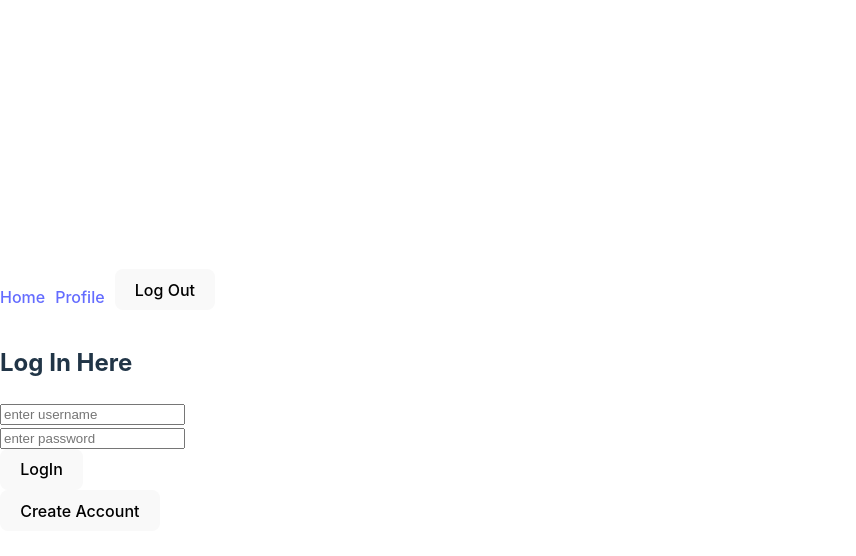
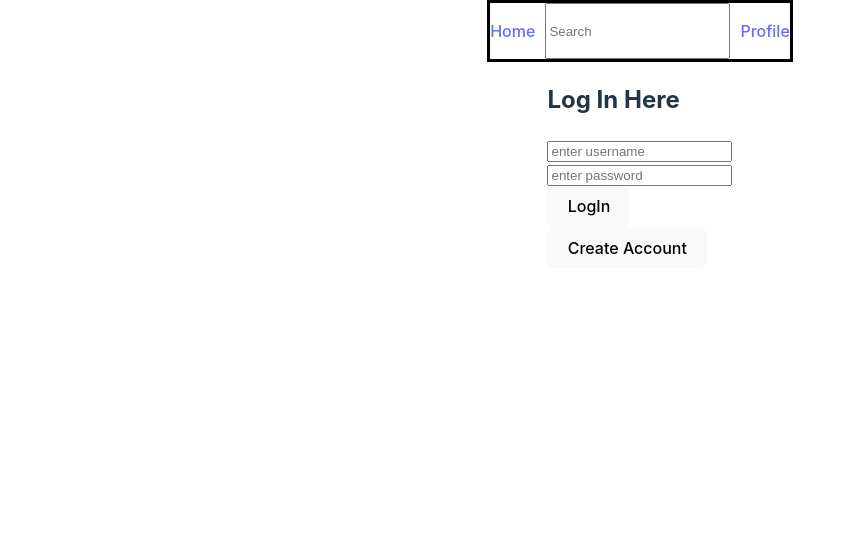
Before and after one commit to aberry520/humid-oro, a React (Vite) app in the folder frontend/humid-oro/: page /login in a window 1280 px wide. Shown: the top 556 px of the page, without its empty margins (0-856 px from the left). Built offline with nearby package versions, Linux system fonts and the light colour scheme.

Commit message:
initial css styling commit

```diff
--- a/frontend/humid-oro/src/components/Nav/NavBar.jsx
+++ b/frontend/humid-oro/src/components/Nav/NavBar.jsx
@@ -1,21 +1,29 @@
 import { Link } from "react-router-dom"
 import styled from "styled-components";
-import { LogOut } from "../LogOut";
 
 const Nav = styled.div`
     display: flex;
     gap: 10px;
+    max-width: 1000px;
+    justify-content: space-around;
+    margin: auto;
+`
+const NavBorder = styled.div`
+    border: black solid;
+    margin: 0;
 `
 
 export const NavBar = () => {
+
     return (
         <>
+        <NavBorder>
             <Nav>
                 <Link to={'/'}><p>Home</p></Link>
+                <input type="search" placeholder="Search"/>
                 <Link to={'user/'}><p>Profile</p></Link>
-                <LogOut/>
-
             </Nav>
+        </NavBorder>
         </>
     )
 }
--- a/frontend/humid-oro/src/index.css
+++ b/frontend/humid-oro/src/index.css
@@ -13,7 +13,6 @@
   -moz-osx-font-smoothing: grayscale;
   -webkit-text-size-adjust: 100%;
 }
-
 a {
   font-weight: 500;
   color: #646cff;
@@ -25,7 +24,6 @@ a:hover {
 
 body {
   margin: 0;
-  display: flex;
   place-items: center;
   min-width: 320px;
   min-height: 100vh;
--- a/frontend/humid-oro/src/routes/home.jsx
+++ b/frontend/humid-oro/src/routes/home.jsx
@@ -1,27 +1,40 @@
-import { redirect } from "react-router-dom"
+import { redirect } from "react-router-dom";
+import { Filters } from "../components/Filters";
+import { Cigars } from "../components/Cigars";
+import styled from "styled-components";
+
+const HomeDiv = styled.div`
+  border: black solid;
+  margin: 10px auto;
+  display: grid;
+  grid-template-columns: 1fr 3fr;
+  max-width: 90vw;
+`;
 
 export async function loader() {
-    try{
-        const url = `http://localhost:8000/cigar`
+  try {
+    const url = `http://localhost:8000/cigar`;
     const cigar = await fetch(url, {
       headers: {
         Authorization: `Bearer ${localStorage.getItem("access_token")}`,
       },
     }).then((response) => response.json());
-          console.log(cigar)
-          if (!Array.isArray(cigar)){
-            throw Error("No")
+    console.log(cigar);
+    if (!Array.isArray(cigar)) {
+      throw Error("No");
     }
-          return {Home}
+    return { Home };
   } catch (error) {
-        return redirect('/login')
+    return redirect("/login");
   }
 }
-export default function Home (){
-
+export default function Home() {
   return (
     <>
-            <h1>HOME</h1>
+      <HomeDiv>
+        <Filters />
+        <Cigars />
+      </HomeDiv>
     </>
-    )
+  );
 }
--- a/frontend/humid-oro/src/routes/login.jsx
+++ b/frontend/humid-oro/src/routes/login.jsx
@@ -1,9 +1,18 @@
 import { LogInForm } from "../components/LogInForm";
+import styled from "styled-components";
+
+const LogInDiv = styled.div`
+  /* border: black solid; */
+  margin: auto;
+  width: fit-content;
+`;
+
 export default function LogIn() {
-
-    return(
-        <>
-        <LogInForm/>
-        </>
-    )
+  return (
+    <>
+      <LogInDiv>
+        <LogInForm />
+      </LogInDiv>
+    </>
+  );
 }
--- a/frontend/humid-oro/src/routes/user.jsx
+++ b/frontend/humid-oro/src/routes/user.jsx
@@ -1,6 +1,14 @@
 import { redirect, useLoaderData } from "react-router-dom"
 import Cookies from 'js-cookie'
 import { useAuth } from "../AuthContext";
+import { LogOut } from "../components/LogOut";
+import styled from "styled-components";
+
+const Profile = styled.div`
+    /* border: black solid; */
+    margin: auto;
+    width: fit-content;
+`;
 
 export async function loader() {
     // const {isAuth} = useAuth();
@@ -34,8 +42,12 @@ export default function User (){
     };
     return (
         <>
+        <Profile>
             <h1>My Profile</h1>
+            <LogOut/>
             <p>Welcome {displayName()}!</p>
+            <img src={user.profile.avatar}/>
+        </Profile>
         </>
     )
 }
```
Lines whose indentation alone changed are shown as unchanged.
